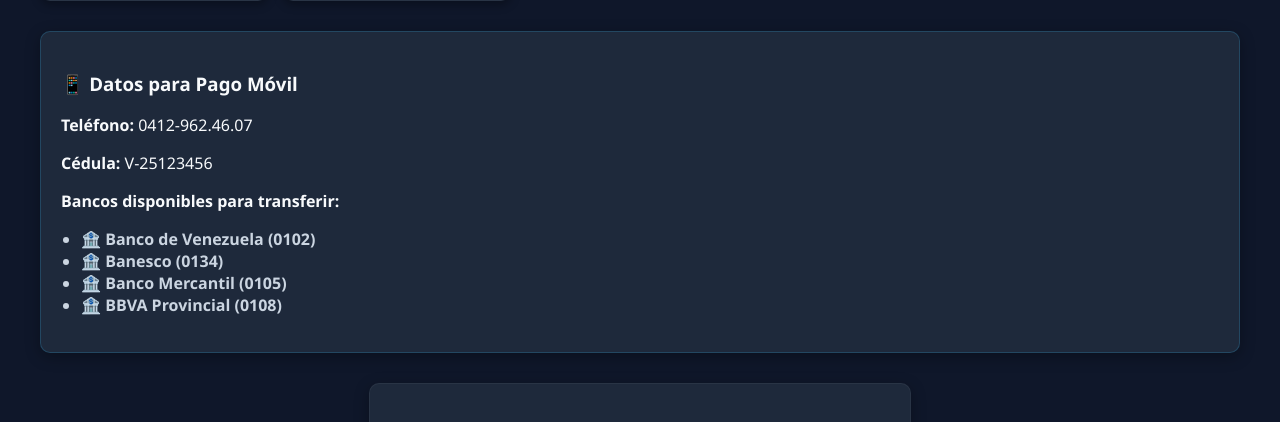
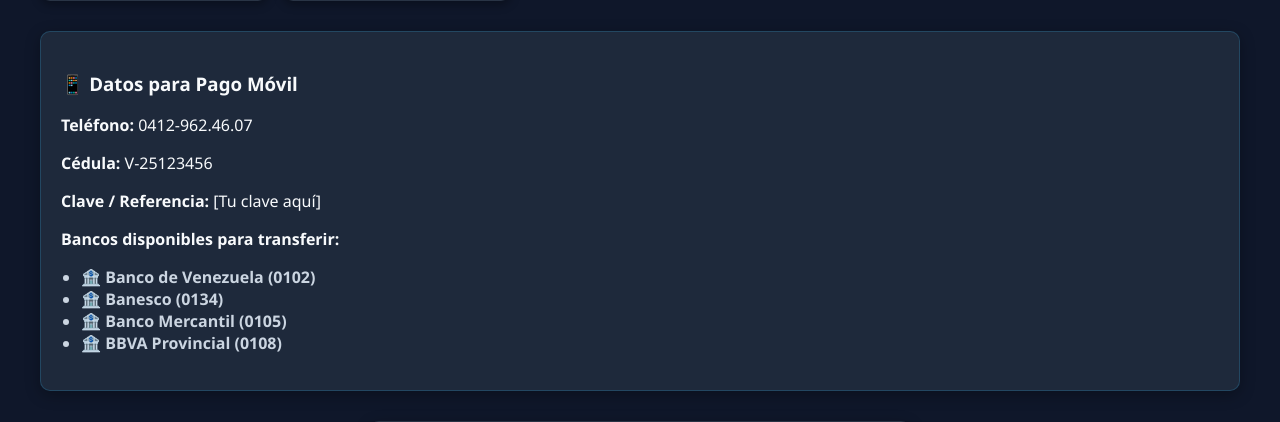
Before and after one commit to asacura21/variedades-osmari, a Flask app: page / in a window 1280 px wide. Shown: the part 1945-2367 px from the top of the page. Run offline with Flask 3, Linux system fonts and the light colour scheme.

Commit message:
Update payment section and product loading comments

```diff
--- a/templates/index.html
+++ b/templates/index.html
@@ -206,11 +206,12 @@
             <!-- Los productos y fotos aparecerán aquí automáticamente -->
         </div>
 
-        <!-- Datos de Pago Móvil con Cédula y Bancos -->
+        <!-- Datos de Pago Móvil con Cédula, Clave y Bancos -->
         <div class="seccion-pago">
             <h3>📱 Datos para Pago Móvil</h3>
             <p><strong>Teléfono:</strong> 0412-962.46.07</p>
             <p><strong>Cédula:</strong> V-25123456</p>
+            <p><strong>Clave / Referencia:</strong> [Tu clave aquí]</p>
             <p><strong>Bancos disponibles para transferir:</strong></p>
             <ul>
                 <li>🏦 <strong>Banco de Venezuela (0102)</strong></li>
@@ -254,7 +255,7 @@
             }
         }
 
-        // Cargar automáticamente los productos y fotos desde el JSON
+        // Cargar automáticamente los productos y fotos desde la carpeta static
         document.addEventListener("DOMContentLoaded", function() {
             fetch('/static/productos.json')
                 .then(response => response.json())
```
